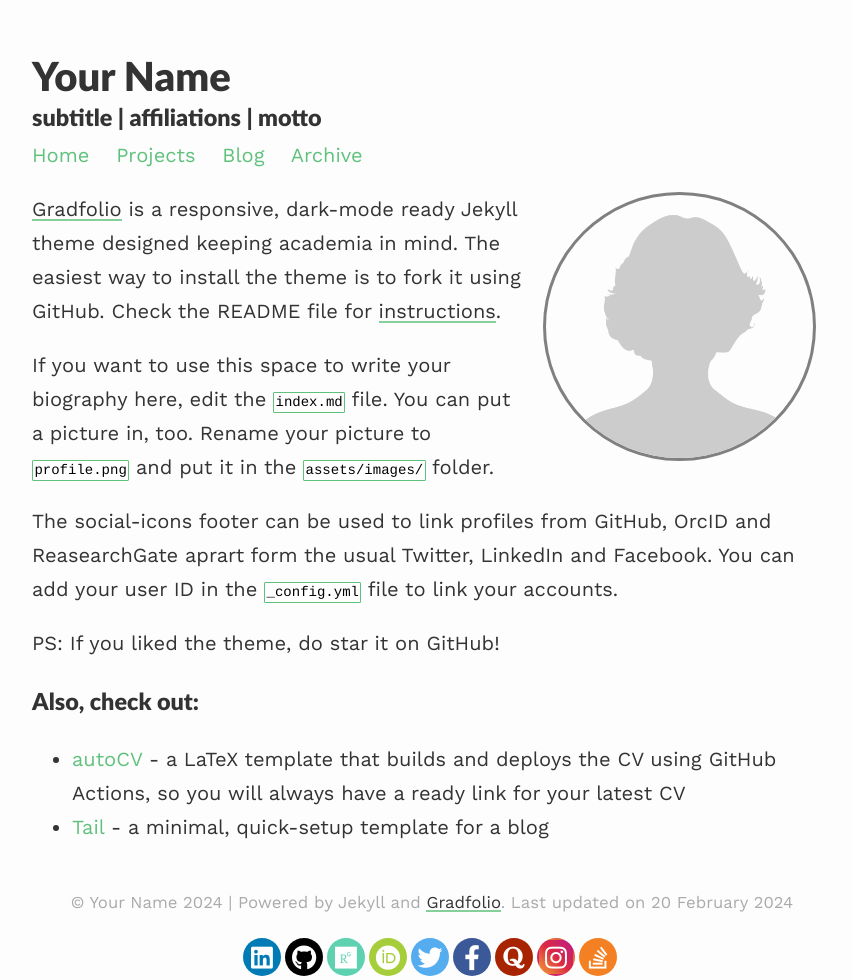
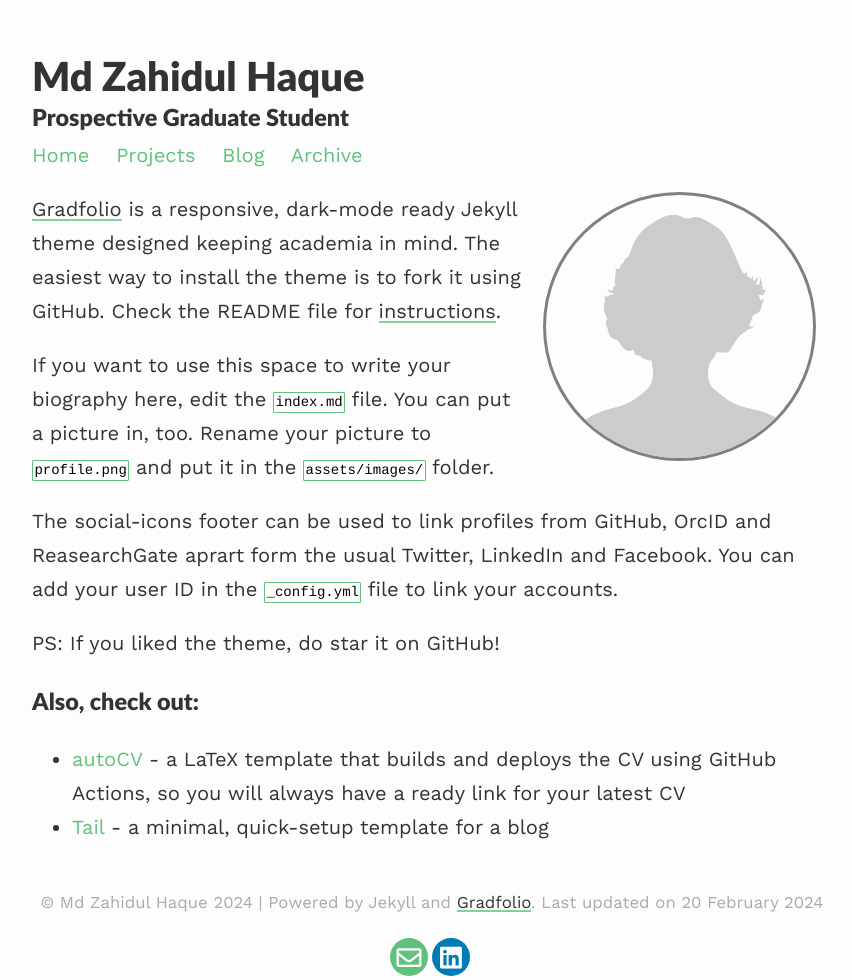
Before and after one commit to ZahidulKowsik/zahid.github.io, a Jekyll site: the page built from index.md, in a window 1280 px wide. Shown: the whole page, without its empty margins (208-1060 px from the left). Built offline with Jekyll 4.4.1, drawn with Linux system fonts in a browser that asks for light colours; nearby versions of some CDN libraries.

Commit message:
Update _config.yml

```diff
--- a/_config.yml
+++ b/_config.yml
@@ -1,27 +1,27 @@
 ### your site title here
 
-title: Your Name
-description: subtitle | affiliations | motto
+title: Md Zahidul Haque
+description: Prospective Graduate Student
 
-baseurl: /gradfolio #name of GitHub repository
-url: "" #custom url to be used instead of GitHub repository
-email: #
+baseurl: "/" #name of GitHub repository
+url: "kowsik.github.io" #custom url to be used instead of GitHub repository
+email: "kowsikzhk@gmail.com"#
 
 # Pagination
-paginate: 4
-permalink: /blog/:year/:title/
-paginate_path: /blog/page:num/
+paginate: 1
+#permalink: /blog/:year/:title/
+#paginate_path: /blog/page:num/
 
 # Social media links in footer
-twitter: "#"
-linkedin: "#"
-stackoverflow: "#"
-github: "#"
-researchgate: "#"
-orcid: "#"
-quora: "#"
-instagram: "#"
-facebook: "#"
+#twitter: "#"
+linkedin: "kowsikzhk"
+#stackoverflow: "#"
+#github: "#"
+#researchgate: "#"
+#orcid: "#"
+#quora: "#"
+#instagram: "#"
+#facebook: "#"
 
 
 # Markdown
```
